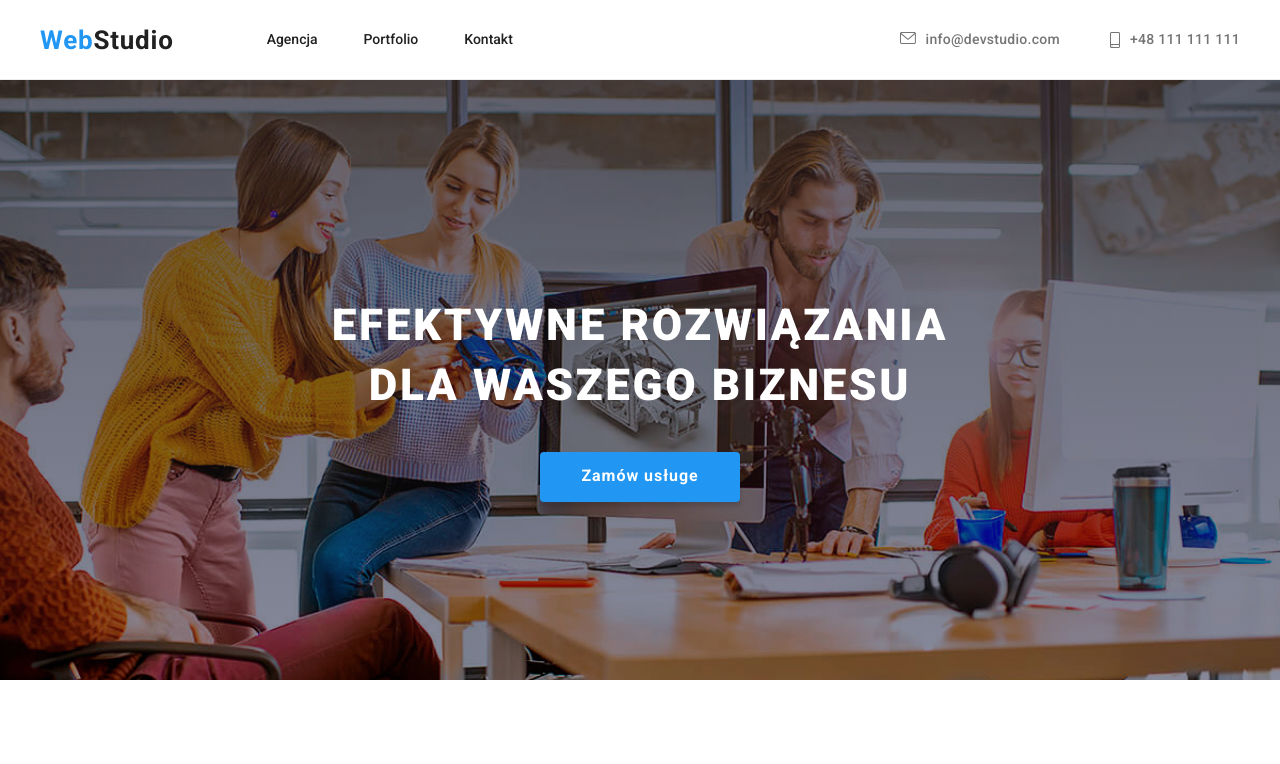
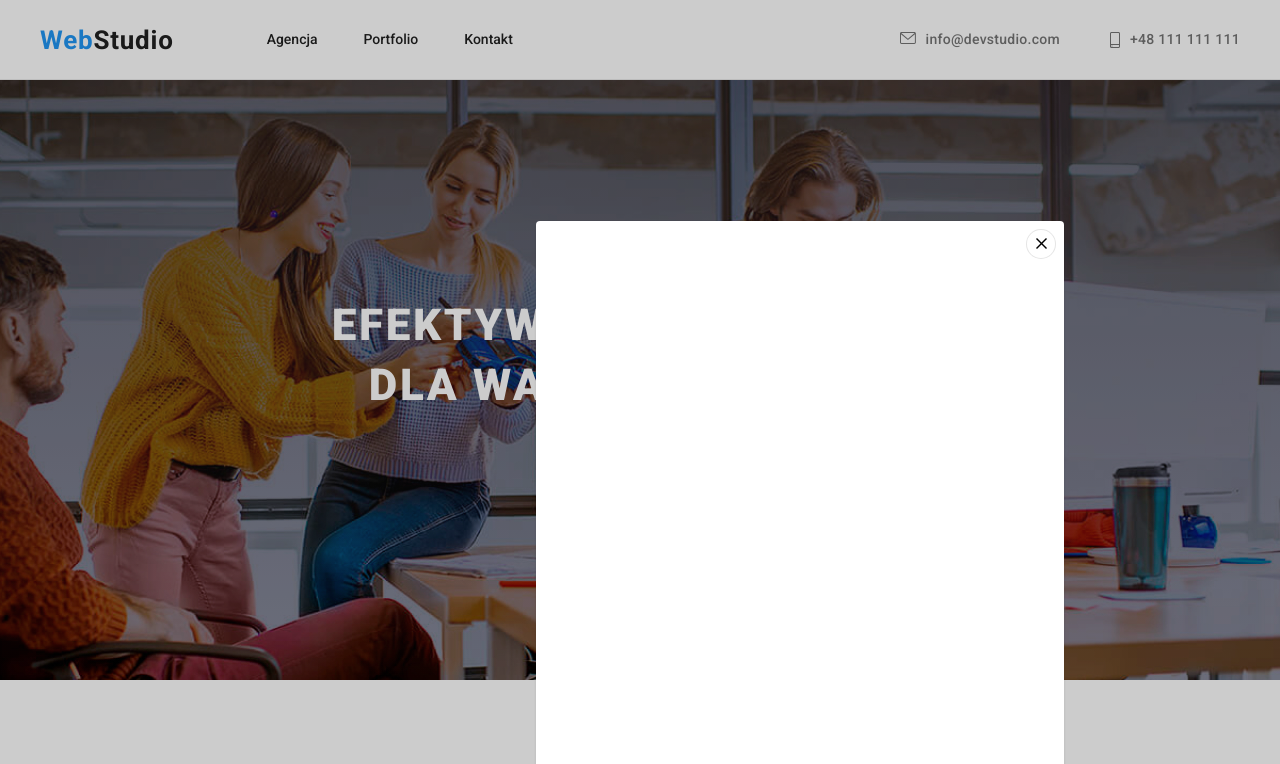
Before and after one commit to MichalJurek/goit-markup-hw-05, a plain HTML site: page index.html in a window 1280 px wide. Both pictures are taken after a click on the button "Zamów usługe". Shown: the top 764 px of the page. Drawn offline with nearby package versions, Linux system fonts and the light colour scheme.

Commit message:
okno modalne

```diff
--- a/css/styles.css
+++ b/css/styles.css
@@ -222,6 +222,53 @@ h1 {
 .main-button:hover,
 .main-button:focus {
     cursor: pointer;
+}
+
+.backdrop {
+    position: fixed;
+    left: 0;
+    top: 0;
+    width: 100%;
+    height: 100%;
+    background-color: rgba(0, 0, 0, 0.2);
+}
+
+.is-hidden {
+    opacity: 0;
+    visibility: hidden;
+    pointer-events: none;
+    transition-duration: 500ms;
+    transition-timing-function: cubic-bezier(0.4, 0, 0.2, 1);
+}
+
+.modal {
+    position: absolute;
+    width: 528px;
+    height: 581px;
+    top: 221px;
+    left: 536px;
+    border-radius: 4px;
+    background: var(--MainWhiteColor);
+    opacity: inherit;
+    visibility: inherit;
+    transition-property: visibility, opacity;
+    transition-duration: 500ms;
+    transition-timing-function: cubic-bezier(0.4, 0, 0.2, 1);
+    box-shadow: 0px 2px 1px 0px rgba(0, 0, 0, 0.2);
+    box-shadow: 0px 1px 1px 0px rgba(0, 0, 0, 0.14);
+    box-shadow: 0px 1px 3px 0px rgba(0, 0, 0, 0.12);
+
+}
+.close-button {
+    position: absolute;
+    cursor: pointer;
+    top: 8px;
+    right: 8px;
+    width: 30px;
+    height: 30px;
+    background-color: var(--MainWhiteColor);
+    border: 1px solid rgba(0, 0, 0, 0.1);
+    border-radius: 50%;
 }
 
 .align-items-center {
--- a/index.html
+++ b/index.html
@@ -53,7 +53,14 @@
     <section>
       <div class="main-button-place">
         <h1>EFEKTYWNE ROZWIĄZANIA<br />DLA WASZEGO BIZNESU</h1>
-        <button class="main-button" type="button">Zamów usługe</button>
+        <button class="main-button" type="button" data-modal-open>Zamów usługe</button>
+        <div class="backdrop is-hidden" data-modal>
+          <div class="modal">
+            <button type="button" class="close-button" data-modal-close>
+              <img src="./images/Vector.jpg" width="11" height="11" alt="x closer symbol">
+            </button>
+          </div>
+        </div>
       </div>
     </section>
     <section class="align-items-center">
@@ -400,6 +407,7 @@
       </div>
     </div>
   </footer>
+  <script src="./modal.js"></script>
 </body>
 
 </html>
--- a/modal.js
+++ b/modal.js
@@ -0,0 +1,14 @@
+(() => {
+  const refs = {
+    openModalBtn: document.querySelector("[data-modal-open]"),
+    closeModalBtn: document.querySelector("[data-modal-close]"),
+    modal: document.querySelector("[data-modal]"),
+  };
+
+  refs.openModalBtn.addEventListener("click", toggleModal);
+  refs.closeModalBtn.addEventListener("click", toggleModal);
+
+  function toggleModal() {
+    refs.modal.classList.toggle("is-hidden");
+  }
+})();
```
Lines whose indentation alone changed are shown as unchanged.
